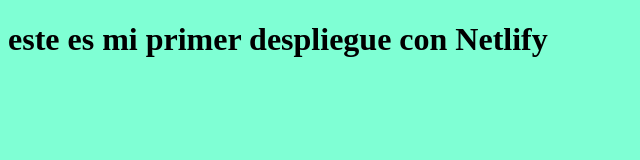
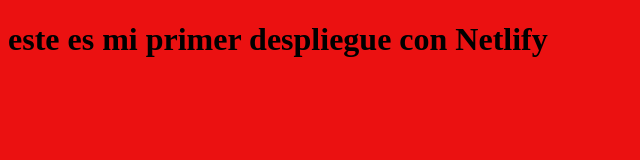
Before and after one commit to lorenaredondocuc/miSegundoRepositorio, a plain HTML site: page index.html in a window 1280 px wide. Shown: the whole page, without its empty margins (0-640 px from the left). Drawn offline with Linux system fonts and the light colour scheme.

Commit message:
cambiando index

```diff
--- a/index.html
+++ b/index.html
@@ -6,7 +6,7 @@
     <title>Document</title>
     <style>
         html, body {
-            background-color: aquamarine;
+            background-color: rgb(235, 17, 17);
         }
     </style>
 </head>
```
